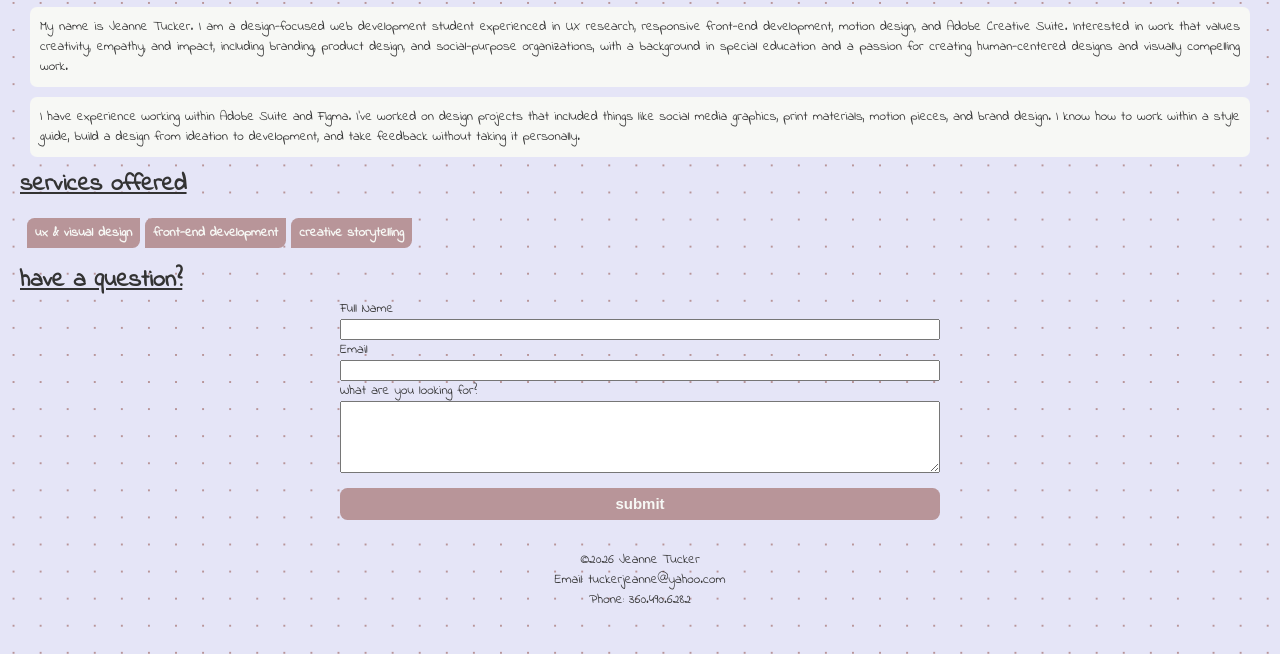
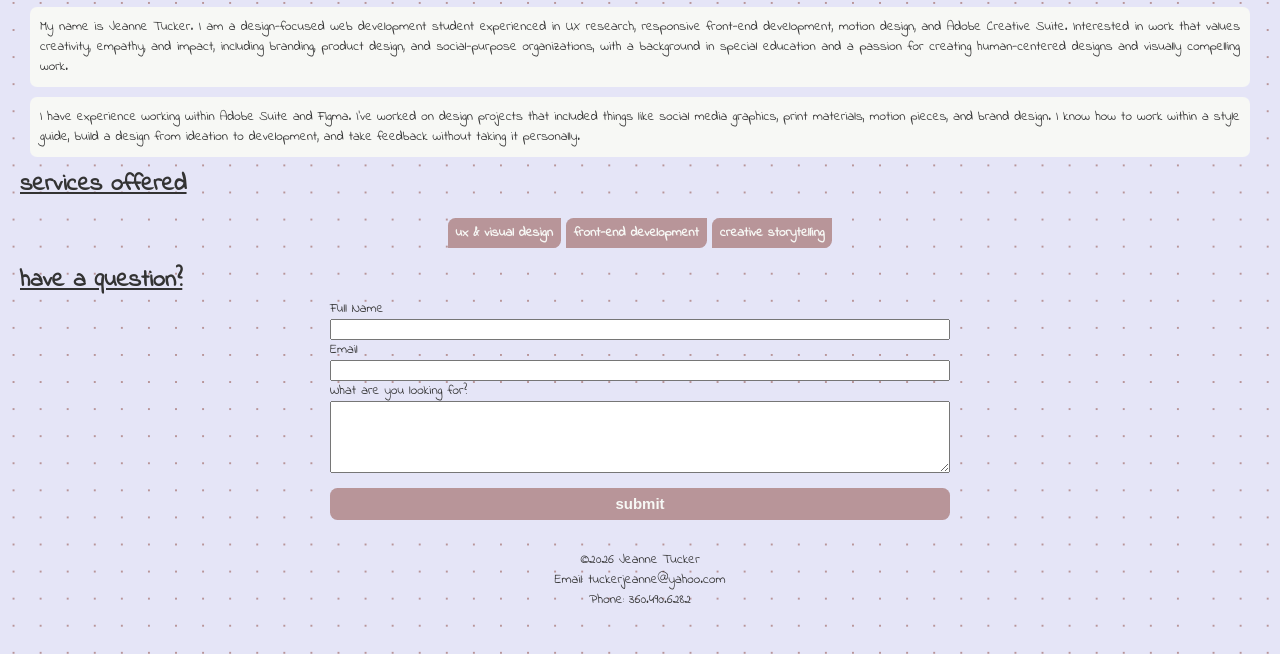
Before and after one commit to jltucke9/GIT414, a plain HTML site: page index.html in a window 1280 px wide. Shown: the part 146-800 px from the top of the page. Drawn offline with Linux system fonts and the light colour scheme.

Commit message:
Update styles.css

```diff
--- a/styles.css
+++ b/styles.css
@@ -136,6 +136,7 @@ nav a:hover {
 #services {
     padding: 15px 7px;
     align-items: center;
+    text-align: center;
 }
 
 .service {
@@ -153,7 +154,7 @@ nav a:hover {
 form {
     display: flex;
     flex-direction: column;
-    max-width: 600px;
+    max-width: 50%;
     margin: 0 auto;
 }
 
```
